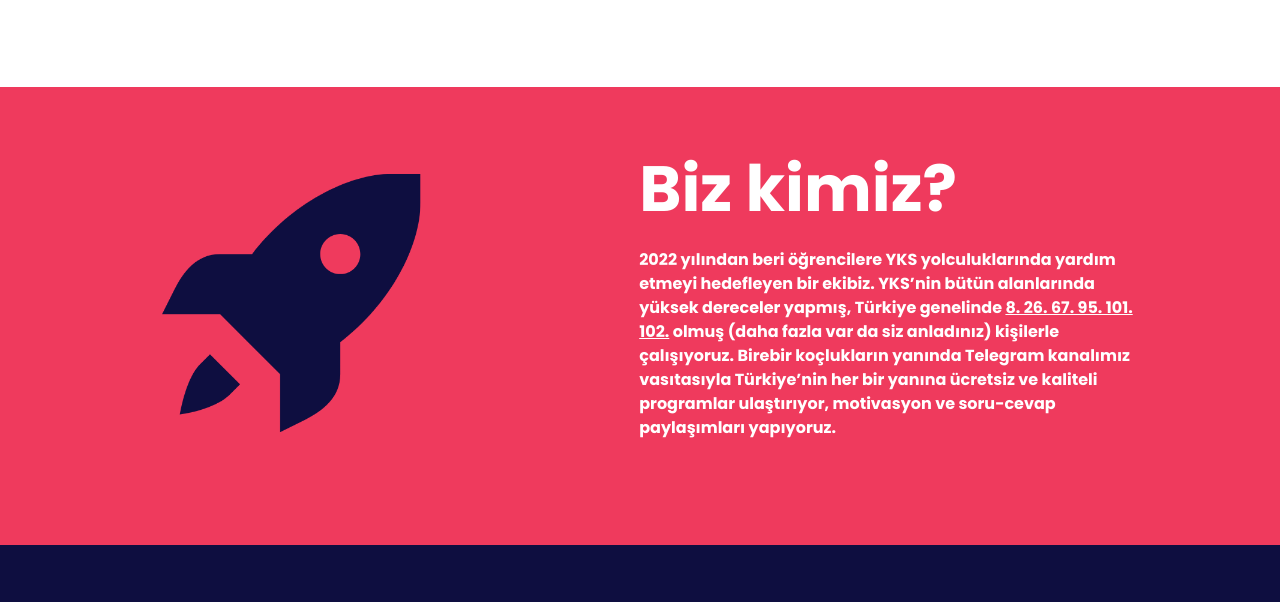
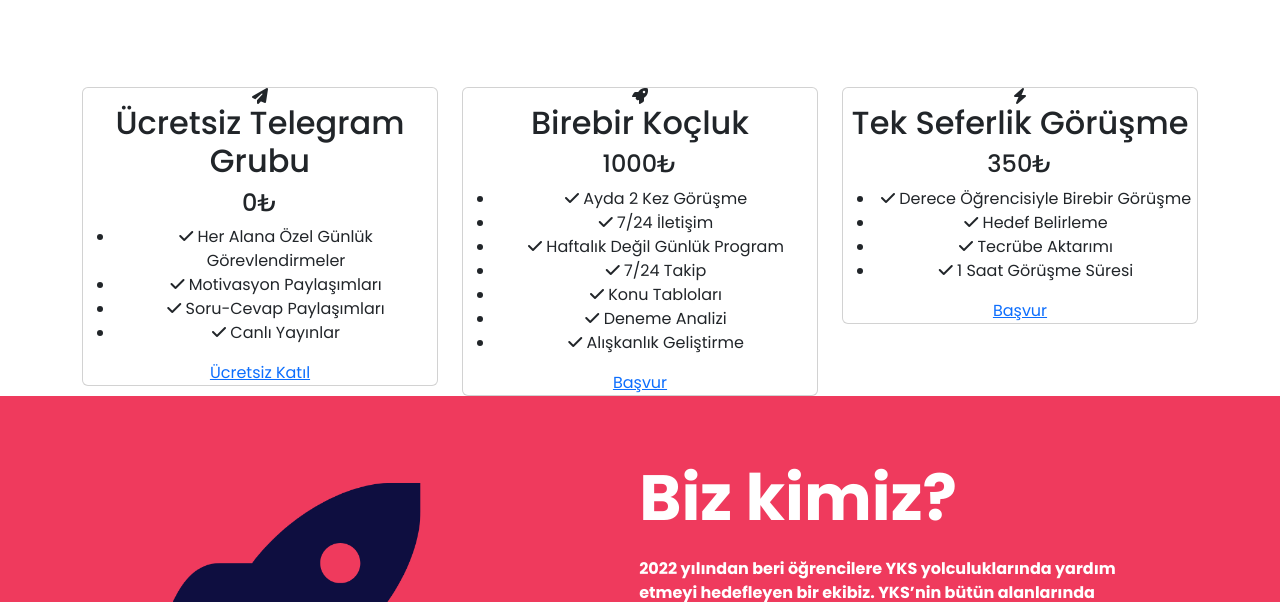
Before and after one commit to abdunzelil/DereceKocluk, a website: page index.html in a window 1280 px wide. Shown: the part 1423-2025 px from the top of the page. Drawn offline with nearby package versions, Linux system fonts and the light colour scheme.

Commit message:
Update index.html

```diff
--- a/index.html
+++ b/index.html
@@ -72,6 +72,82 @@
     </div>
   </section>
 
+    <!-- Fiyatlandırma -->
+  <div id="fiyatlandırma">
+  <div class="container-fluid">
+    <div class="container">
+      <div class="row">
+        <div class="col-sm-4">
+          <div class="card text-center">
+            <div class="title">
+              <i class="fa fa-paper-plane" aria-hidden="true"></i>
+              <h2> Ücretsiz Telegram Grubu</h2>
+            </div>
+            <div class="price">
+              <h4>0₺</h4>
+            </div>
+            <div class="option">
+              <ul>
+              <li> <i class="fa fa-check" aria-hidden="true"></i> Her Alana Özel Günlük Görevlendirmeler </li>
+              <li> <i class="fa fa-check" aria-hidden="true"></i> Motivasyon Paylaşımları </li>
+              <li> <i class="fa fa-check" aria-hidden="true"></i> Soru-Cevap Paylaşımları </li>
+              <li> <i class="fa fa-check" aria-hidden="true"></i> Canlı Yayınlar </li>
+              </ul>
+            </div>
+            <a href="https://t.me/yksderecekocluk"> Ücretsiz Katıl </a>
+          </div>
+        </div>
+        <!-- END Col one -->
+        <div class="col-sm-4">
+          <div class="card text-center">
+            <div class="title">
+              <i class="fa fa-rocket" aria-hidden="true"></i>
+              <h2>Birebir Koçluk</h2>
+            </div>
+            <div class="price">
+              <h4>1000₺</h4>
+            </div>
+            <div class="option">
+              <ul>
+              <li> <i class="fa fa-check" aria-hidden="true"></i> Ayda 2 Kez Görüşme </li>
+              <li> <i class="fa fa-check" aria-hidden="true"></i> 7/24 İletişim </li>
+              <li> <i class="fa fa-check" aria-hidden="true"></i> Haftalık Değil Günlük Program </li>
+              <li> <i class="fa fa-check" aria-hidden="true"></i> 7/24 Takip </li>
+              <li> <i class="fa fa-check" aria-hidden="true"></i> Konu Tabloları </li>
+              <li> <i class="fa fa-check" aria-hidden="true"></i> Deneme Analizi </li>
+              <li> <i class="fa fa-check" aria-hidden="true"></i> Alışkanlık Geliştirme </li>
+              </ul>
+            </div>
+            <a href="#"> Başvur </a>
+          </div>
+        </div>
+        <!-- END Col two -->
+        <div class="col-sm-4">
+          <div class="card text-center">
+            <div class="title">
+              <i class="fa fa-bolt" aria-hidden="true"></i>
+              <h2>Tek Seferlik Görüşme</h2>
+            </div>
+            <div class="price">
+              <h4>350₺</h4>
+            </div>
+            <div class="option">
+              <ul>
+              <li> <i class="fa fa-check" aria-hidden="true"></i> Derece Öğrencisiyle Birebir Görüşme </li>
+              <li> <i class="fa fa-check" aria-hidden="true"></i> Hedef Belirleme </li>
+              <li> <i class="fa fa-check" aria-hidden="true"></i> Tecrübe Aktarımı </li>
+              <li> <i class="fa fa-check" aria-hidden="true"></i> 1 Saat Görüşme Süresi </li>
+              </ul>
+            </div>
+            <a href="#"> Başvur </a>
+          </div>
+        </div>
+        <!-- END Col three -->
+      </div>
+    </div>
+  </div>
+</div>
+
   <!-- About us Section -->
   <section id="aboutUs">
     <div class="content">
```
